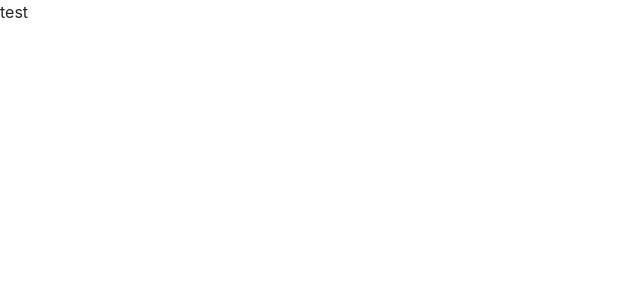
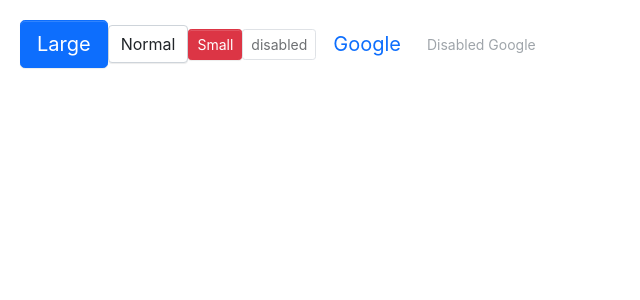
Before and after one commit to gma201011/gntd, a React (Create React App) app: page / in a window 1280 px wide. Shown: the top 300 px of the page, without its empty margins (0-640 px from the left). Built offline with nearby package versions, Linux system fonts and the light colour scheme.

Commit message:
feat: button component

```diff
--- a/package.json
+++ b/package.json
@@ -6,14 +6,16 @@
     "@testing-library/jest-dom": "^5.17.0",
     "@testing-library/react": "^13.4.0",
     "@testing-library/user-event": "^13.5.0",
+    "@types/classnames": "^2.3.1",
     "@types/jest": "^27.5.2",
     "@types/node": "^16.18.79",
     "@types/react": "^18.2.53",
     "@types/react-dom": "^18.2.18",
-    "node-sass": "^7.0.3",
+    "classnames": "^2.5.1",
+    "node-sass": "^9.0.0",
     "react": "^18.2.0",
     "react-dom": "^18.2.0",
-    "react-scripts": "5.0.1",
+    "react-scripts": "^5.0.1",
     "typescript": "^4.9.5",
     "web-vitals": "^2.1.4"
   },
--- a/public/index.html
+++ b/public/index.html
@@ -1,14 +1,17 @@
 <!DOCTYPE html>
 <html lang="en">
-
-<head>
-  <meta charset="UTF-8">
-  <meta name="viewport" content="width=device-width, initial-scale=1.0">
-  <title>Document</title>
-</head>
-
-<body>
-  <div id="root"></div>
-</body>
-
+  <head>
+    <meta charset="utf-8" />
+    <meta name="viewport" content="width=device-width, initial-scale=1" />
+    <meta name="theme-color" content="#000000" />
+    <meta
+      name="description"
+      content="Web site created using create-react-app"
+    />
+    <title>React App</title>
+  </head>
+  <body>
+    <noscript>You need to enable JavaScript to run this app.</noscript>
+    <div id="root"></div>
+  </body>
 </html>
--- /dev/null
+++ b/src/app.tsx
@@ -0,0 +1,38 @@
+import React from "react";
+import Button, { ButtonType, ButtonSize } from "./components/Button/button";
+
+const App = () => {
+  return (
+    <>
+      <div style={{ margin: "20px" }}>
+        <Button btnType={ButtonType.Primary} size={ButtonSize.Large}>
+          Large
+        </Button>
+        <Button>Normal</Button>
+        <Button btnType={ButtonType.Danger} size={ButtonSize.Small}>
+          Small
+        </Button>
+        <Button btnType={ButtonType.Default} size={ButtonSize.Small} disabled>
+          disabled
+        </Button>
+        <Button
+          btnType={ButtonType.Link}
+          href="https://www.google.com"
+          size={ButtonSize.Large}
+        >
+          Google
+        </Button>
+        <Button
+          btnType={ButtonType.Link}
+          href="www.google.com"
+          size={ButtonSize.Small}
+          disabled
+        >
+          Disabled Google
+        </Button>
+      </div>
+    </>
+  );
+};
+
+export default App;
--- /dev/null
+++ b/src/components/Button/_style.scss
@@ -0,0 +1,64 @@
+.btn {
+  position: relative;
+  display: inline-block;
+  font-weight: $btn-font-weight;
+  line-height: $btn-line-height;
+  color: $body-color;
+  white-space: nowrap;
+  text-align: center;
+  vertical-align: middle;
+  background-image: none;
+  border: $btn-border-width solid transparent;
+  @include button-size( $btn-padding-y,  $btn-padding-x,  $btn-font-size,  $border-radius);
+  box-shadow: $btn-box-shadow;
+  cursor: pointer;
+  transition: $btn-transition;
+  &.disabled,
+  &[disabled] {
+    cursor: not-allowed;
+    opacity: $btn-disabled-opacity;
+    box-shadow: none;
+    > * {
+      pointer-events: none;
+    }
+  }
+}
+
+.btn-lg {
+  @include button-size($btn-padding-y-lg, $btn-padding-x-lg, $btn-font-size-lg, $btn-border-radius-lg);
+}
+.btn-sm {
+  @include button-size($btn-padding-y-sm, $btn-padding-x-sm, $btn-font-size-sm, $btn-border-radius-sm);
+}
+
+.btn-primary {
+  @include button-style($primary, $primary, $white)
+}
+.btn-danger {
+  @include button-style($danger, $danger, $white)
+}
+
+.btn-default {
+  @include button-style($white, $gray-400, $body-color, $white, $primary, $primary)
+}
+
+.btn-link {
+  font-weight: $font-weight-normal;
+  color: $btn-link-color;
+  text-decoration: $link-decoration;
+  box-shadow: none;
+  &:hover {
+    color: $btn-link-hover-color;
+    text-decoration: $link-hover-decoration;
+  }
+  &:focus,
+  &.focus {
+    text-decoration: $link-hover-decoration;
+    box-shadow: none;
+  }
+  &:disabled,
+  &.disabled {
+    color: $btn-link-disabled-color;
+    pointer-events: none;
+  }
+}
--- /dev/null
+++ b/src/components/Button/button.tsx
@@ -0,0 +1,60 @@
+import React from "react";
+import classNames from "classnames";
+
+export enum ButtonSize {
+  Large = "lg",
+  Small = "sm",
+}
+
+export enum ButtonType {
+  Primary = "primary",
+  Default = "default",
+  Danger = "danger",
+  Link = "link",
+}
+
+interface BaseButtonProps {
+  className?: string;
+  disabled?: boolean;
+  size?: ButtonSize;
+  btnType?: ButtonType;
+  children: React.ReactNode;
+  href?: string;
+}
+
+type NativeButtonProps = BaseButtonProps & React.ButtonHTMLAttributes<HTMLElement>;
+type AnchorButtonProps = BaseButtonProps & React.AnchorHTMLAttributes<HTMLElement>;
+
+export type ButtonProps = Partial<NativeButtonProps & AnchorButtonProps>;
+
+const Button: React.FC<ButtonProps> = (props) => {
+  const { btnType, className,  size, disabled, children, href, ...restProps } = props;
+
+  // btn, btn-lg, btn-primary
+  const classes = classNames("btn", className,  {
+    [`btn-${btnType}`]: btnType,
+    [`btn-${size}`]: size,
+    disabled: btnType === ButtonType.Link && disabled,
+  });
+
+  if (btnType === ButtonType.Link && href) {
+    return (
+      <a className={classes} href={href} {...restProps}>
+        {children}
+      </a>
+    );
+  } else {
+    return (
+      <button className={classes} disabled={disabled} {...restProps}>
+        {children}
+      </button>
+    );
+  }
+};
+
+Button.defaultProps = {
+  disabled: false,
+  btnType: ButtonType.Default,
+};
+
+export default Button;
--- a/src/index.css
+++ /dev/null
@@ -1,13 +0,0 @@
-body {
-  margin: 0;
-  font-family: -apple-system, BlinkMacSystemFont, 'Segoe UI', 'Roboto', 'Oxygen',
-    'Ubuntu', 'Cantarell', 'Fira Sans', 'Droid Sans', 'Helvetica Neue',
-    sans-serif;
-  -webkit-font-smoothing: antialiased;
-  -moz-osx-font-smoothing: grayscale;
-}
-
-code {
-  font-family: source-code-pro, Menlo, Monaco, Consolas, 'Courier New',
-    monospace;
-}
--- a/src/index.tsx
+++ b/src/index.tsx
@@ -2,13 +2,14 @@ import React from "react";
 import ReactDOM from "react-dom/client";
 import reportWebVitals from "./reportWebVitals";
 import "./styles/index.scss";
+import App from "./app";
 
 const root = ReactDOM.createRoot(
   document.getElementById("root") as HTMLElement
 );
 root.render(
   <React.StrictMode>
-    <>test</>
+    <App />
   </React.StrictMode>
 );
 
--- a/src/styles/_mixin.scss
+++ b/src/styles/_mixin.scss
@@ -0,0 +1,35 @@
+@mixin button-size($padding-y, $padding-x, $font-size, $border-raduis) {
+  padding: $padding-y $padding-x;
+  font-size: $font-size;
+  border-radius: $border-raduis;
+}
+
+@mixin button-style(
+  $background,
+  $border,
+  $color,
+  $hover-background: lighten($background, 7.5%),
+  $hover-border: lighten($border, 10%),
+  $hover-color: $color
+) {
+  color: $color;
+  background: $background;
+  border-color: $border;
+  &:hover {
+    color: $hover-color;
+    background: $hover-background;
+    border-color: $hover-border;
+  }
+  &:focus,
+  &.focus {
+    color: $hover-color;
+    background: $hover-background;
+    border-color: $hover-border;
+  }
+  &:disabled,
+  &.disabled {
+    color: $color;
+    background: $background;
+    border-color: $border;
+  }
+}
--- a/src/styles/index.scss
+++ b/src/styles/index.scss
@@ -1,2 +1,5 @@
 @import "variables";
 @import "reboot";
+@import "mixin";
+
+@import "../components/Button/style";
--- a/tsconfig.json
+++ b/tsconfig.json
@@ -18,7 +18,7 @@
     "resolveJsonModule": true,
     "isolatedModules": true,
     "noEmit": true,
-    "jsx": "react-jsx"
+    "jsx": "preserve"
   },
   "include": [
     "src"
```
Also changed, not shown: src/logo.svg (deleted), 1 other file (tests, documents, lock files or other folders).
